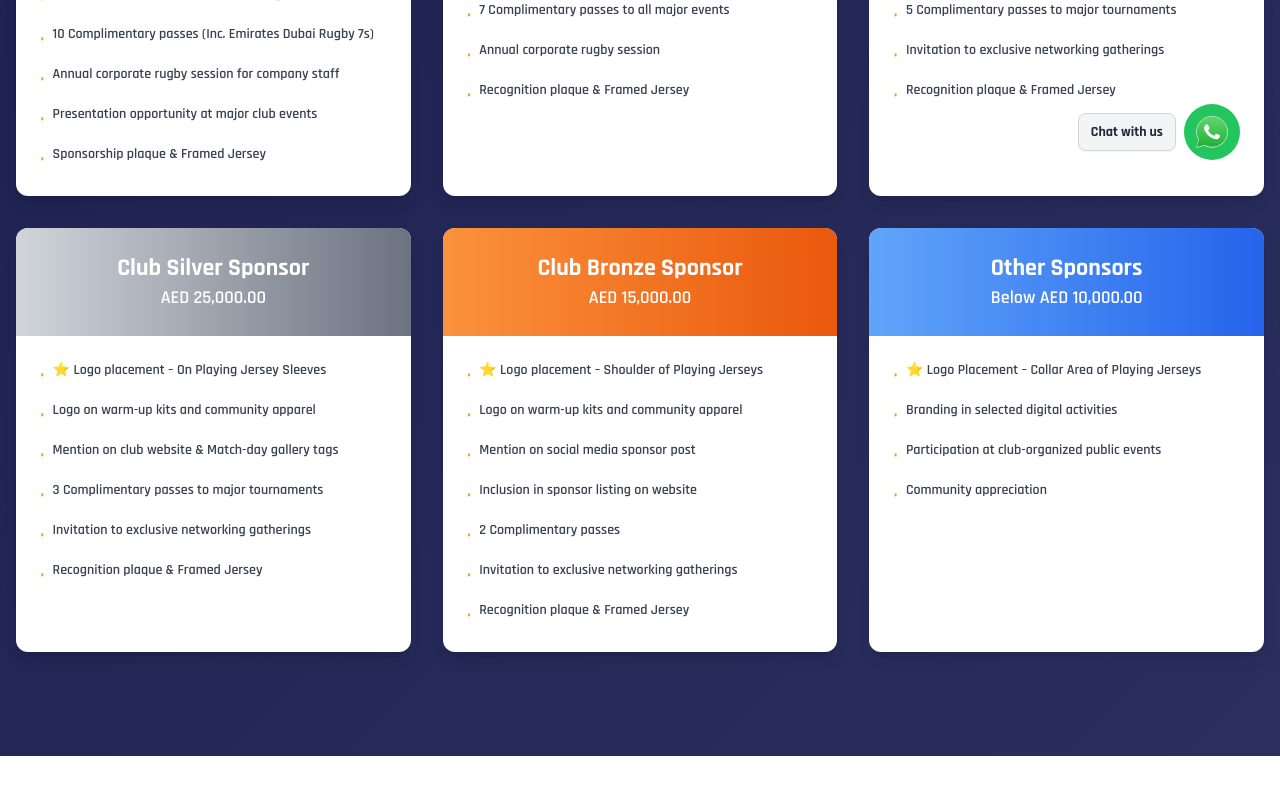
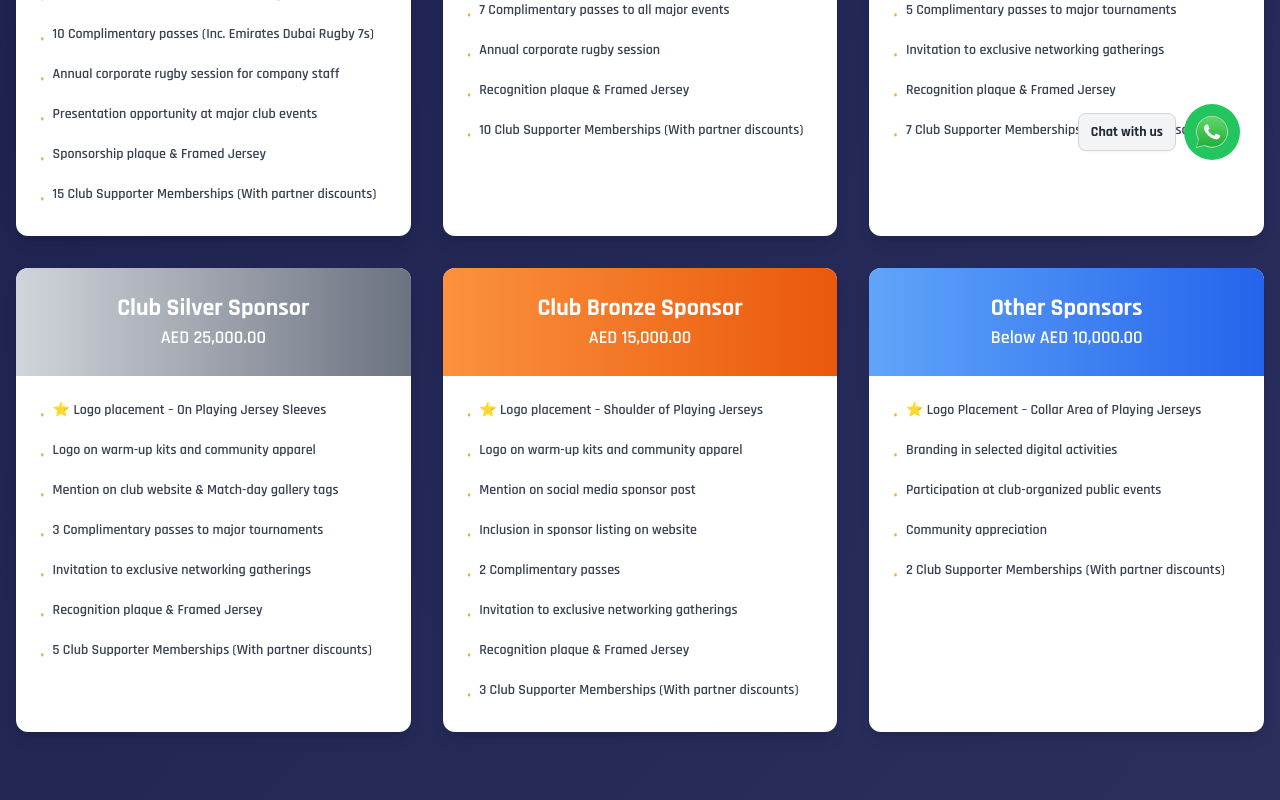
Before and after one commit to kythonlk/tuskersrfc, a React (Vite) app: page /sponsorship in a window 1280 px wide. Shown: the part 600-1400 px from the top of the page. Built offline with nearby package versions, Linux system fonts and the light colour scheme; no server answers; the database is empty.

Commit message:
Update spons

```diff
--- a/src/components/About.tsx
+++ b/src/components/About.tsx
@@ -1,5 +1,3 @@
-import dabare from '../images/dabare.webp';
-import jb from '../images/jb.webp';
 import arshad from '../images/jama-2025.webp';
 import dayan from '../images/dayan-2025.webp';
 import { Calendar, MapPin, Trophy } from 'lucide-react';
--- a/src/components/Footer.tsx
+++ b/src/components/Footer.tsx
@@ -8,6 +8,8 @@ import spiderpluse from '../images/spiderplus.webp';
 import thambapanni from '../images/thambapanni.webp';
 import kibsons from '../images/kibsons.webp';
 import SlipSafe from '../images/slipsafe.webp';
+import Gulf from '../images/gulf.webp';
+import Mcs from '../images/mcs.webp';
 
 export default function Footer() {
   const [sponsors, setSponsors] = useState<Sponsor[]>([]);
@@ -45,6 +47,8 @@ export default function Footer() {
     { name: 'Thambapanni', logo_url: thambapanni, website_url: 'https://thambapanni.com/' },
     { name: 'Kibsons', logo_url: kibsons, website_url: 'https://kibsons.com/' },
     { name: 'Slip Safe', logo_url: SlipSafe, website_url: 'https://slipsafeme.com/' },
+    { name: 'Gulf Sports', logo_url: Gulf, website_url: 'https://gulfsportz.com/' },
+    { name: 'McGettigan s', logo_url: Mcs, website_url: 'https://www.mcgettigans.com/' },
   ]
 
   useEffect(() => {
--- a/src/pages/Membership.tsx
+++ b/src/pages/Membership.tsx
@@ -67,7 +67,7 @@ export default function Membership() {
       image: b,
       type: "supporter",
       perks: [
-        "One-year club membership",
+        "One-year club supporter membership",
         "25% discount for the member plus 3 persons on McG's by McGettigan's Barsha",
         "10% discount on Dubai Tuskers events",
         "Free family entry to all Dubai Tuskers social gatherings",
--- a/src/pages/Sponsorship.tsx
+++ b/src/pages/Sponsorship.tsx
@@ -39,6 +39,7 @@ export default function Sponsorship() {
         'Annual corporate rugby session for company staff',
         'Presentation opportunity at major club events',
         'Sponsorship plaque & Framed Jersey',
+        '15 Club Supporter Memberships (With partner discounts)',
       ],
     },
     {
@@ -53,6 +54,7 @@ export default function Sponsorship() {
         '7 Complimentary passes to all major events',
         'Annual corporate rugby session',
         'Recognition plaque & Framed Jersey',
+        '10 Club Supporter Memberships (With partner discounts)',
       ],
     },
     {
@@ -67,6 +69,7 @@ export default function Sponsorship() {
         '5 Complimentary passes to major tournaments',
         'Invitation to exclusive networking gatherings',
         'Recognition plaque & Framed Jersey',
+        '7 Club Supporter Memberships (With partner discounts)',
       ],
     },
     {
@@ -80,6 +83,7 @@ export default function Sponsorship() {
         '3 Complimentary passes to major tournaments',
         'Invitation to exclusive networking gatherings',
         'Recognition plaque & Framed Jersey',
+        '5 Club Supporter Memberships (With partner discounts)',
       ],
     },
     {
@@ -94,6 +98,7 @@ export default function Sponsorship() {
         '2 Complimentary passes',
         'Invitation to exclusive networking gatherings',
         'Recognition plaque & Framed Jersey',
+        '3 Club Supporter Memberships (With partner discounts)',
       ],
     },
     {
@@ -105,6 +110,7 @@ export default function Sponsorship() {
         'Branding in selected digital activities',
         'Participation at club-organized public events',
         'Community appreciation',
+        '2 Club Supporter Memberships (With partner discounts)',
       ],
     },
   ];
```
Also changed, not shown: src/images/gulf.jpeg (added), src/images/mcs.webp (added).
